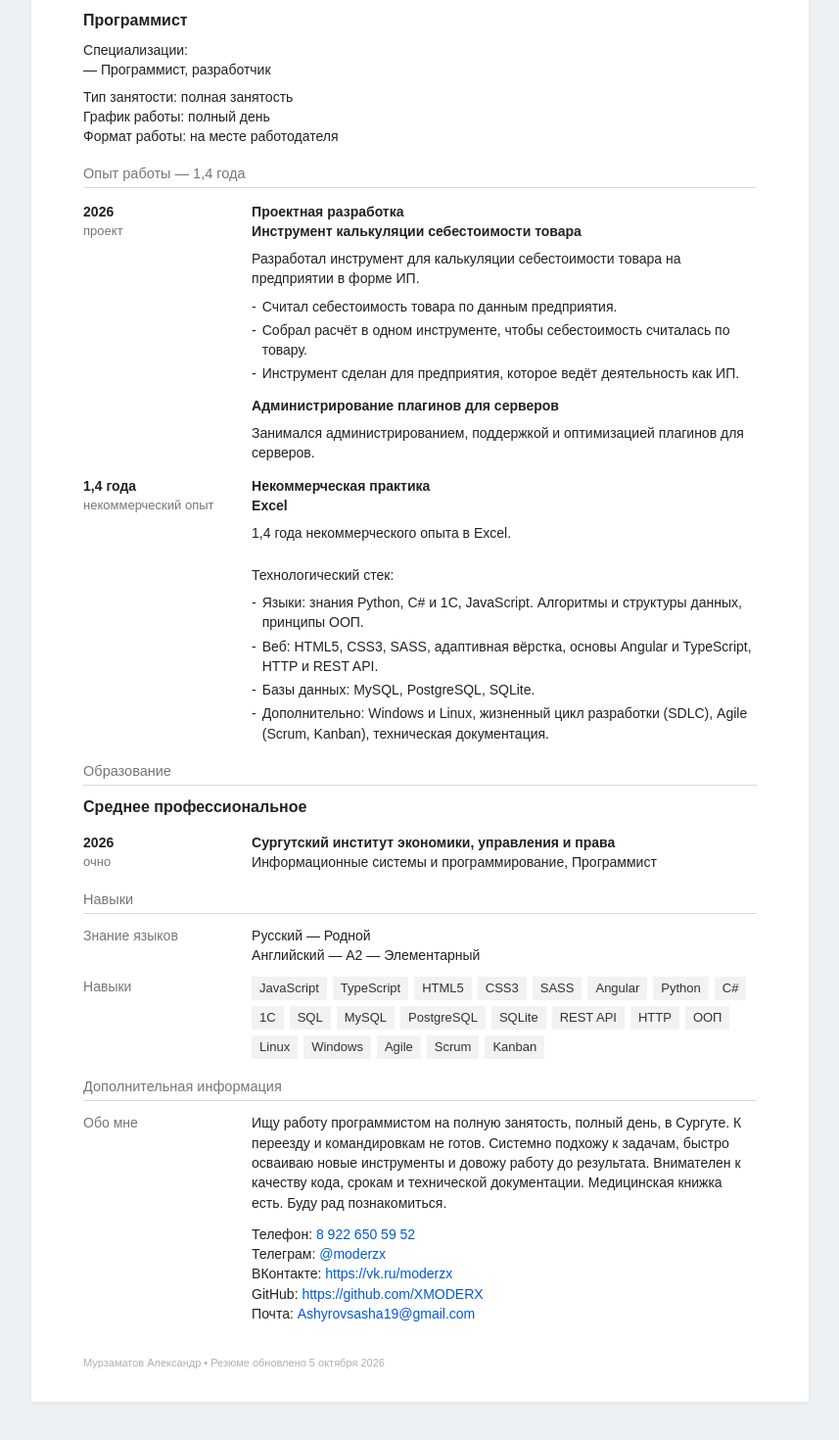
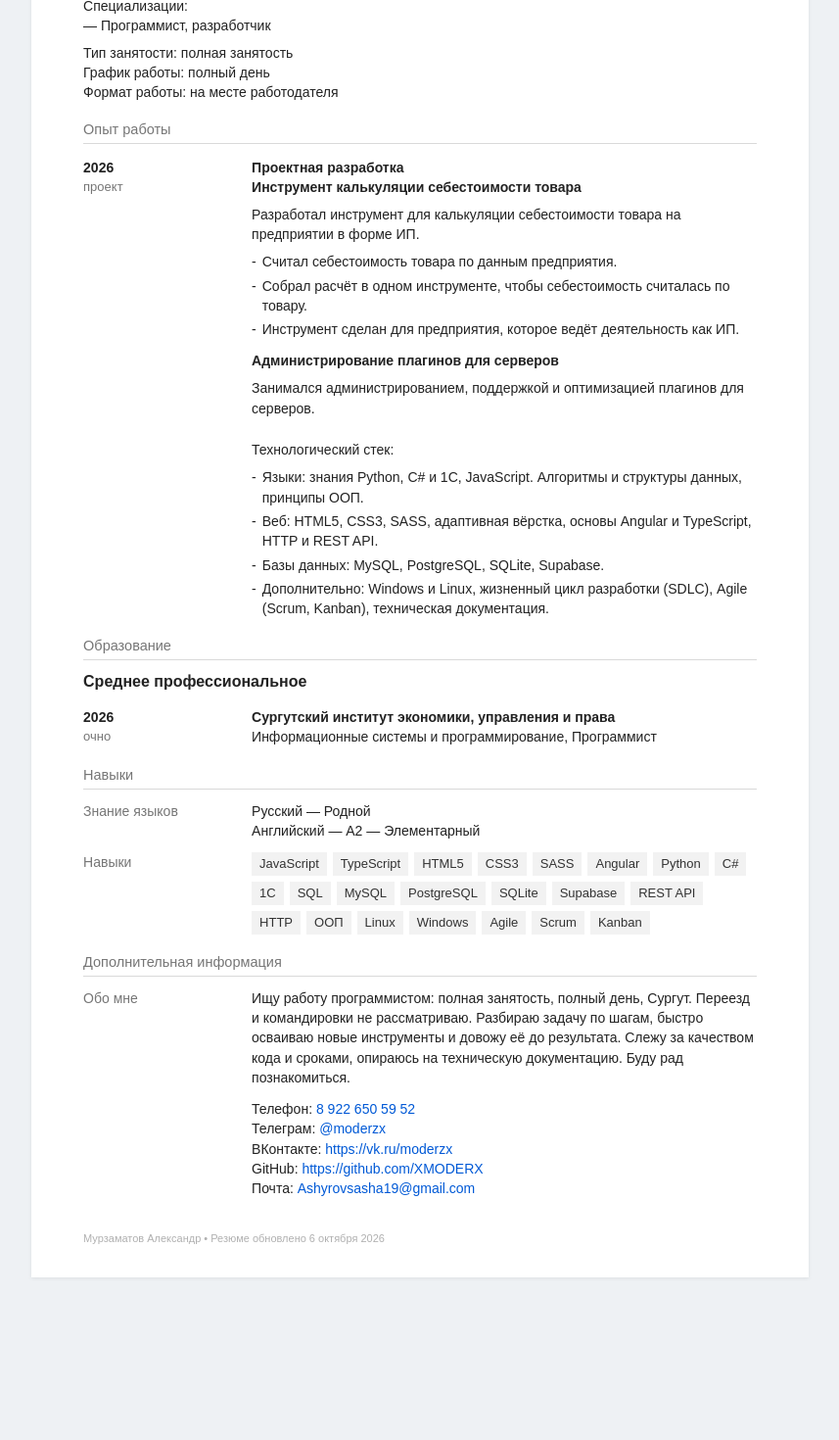
Before and after one commit to XMODERX/murzamatov-resume, a Next.js app: page / in a window 1280 px wide. Shown: the part 380-1850 px from the top of the page at 98% size, without its empty margins (211-1068 px from the left). After the commit the page ends 1732 px from the top, so only its background shows below. Built offline with nearby package versions, Linux system fonts and the light colour scheme.

Commit message:
Fix the PDF footer overlap and drop Excel from the resume.
Add Supabase, rewrite the about section, and remove the medical book line.

Co-authored-by: ashyrovsasha18 <ashyrovsasha18@icloud.com>

```diff
--- a/scripts/render-pdf.mjs
+++ b/scripts/render-pdf.mjs
@@ -17,10 +17,10 @@ await page.pdf({
   headerTemplate: "<div></div>",
   footerTemplate: `
     <div style="width:100%; font-size:9px; color:#b0b0b0; padding:0 14mm 6mm; font-family:Arial, sans-serif;">
-      Мурзаматов Александр • Резюме обновлено 5 октября 2026
+      Мурзаматов Александр • Резюме обновлено 6 октября 2026
     </div>
   `,
-  margin: { top: "8mm", right: "0", bottom: "16mm", left: "0" },
+  margin: { top: "12mm", right: "0", bottom: "16mm", left: "0" },
 });
 
 await browser.close();
--- a/src/app/globals.css
+++ b/src/app/globals.css
@@ -165,6 +165,6 @@
 
   @page {
     size: A4;
-    margin: 0;
+    margin: 12mm 0 16mm;
   }
 }
--- a/src/components/resume-document.tsx
+++ b/src/components/resume-document.tsx
@@ -14,6 +14,7 @@ const skills = [
   "MySQL",
   "PostgreSQL",
   "SQLite",
+  "Supabase",
   "REST API",
   "HTTP",
   "ООП",
@@ -68,7 +69,7 @@ function Dashes({ items }: { items: string[] }) {
 export function ResumeDocument() {
   return (
     <article className="resume-sheet mx-auto w-full max-w-[210mm] bg-white px-[14mm] pb-8 pt-0 text-[#222] shadow-[0_1px_4px_rgba(0,0,0,0.08)]">
-      <div className="resume-topbar -mx-[14mm] mb-6 h-12 bg-[#efefef]" />
+      <div className="resume-topbar -mx-[14mm] -mt-[12mm] mb-6 h-12 bg-[#efefef]" />
 
       <header>
         <h1 className="text-[28px] font-bold leading-8 tracking-normal">
@@ -108,7 +109,7 @@ export function ResumeDocument() {
       </section>
 
       <section>
-        <SectionTitle>Опыт работы — 1,4 года</SectionTitle>
+        <SectionTitle>Опыт работы</SectionTitle>
 
         <Entry when="2026" note="проект">
           <p className="font-bold leading-5">Проектная разработка</p>
@@ -135,19 +136,13 @@ export function ResumeDocument() {
           </p>
         </Entry>
 
-        <Entry when="1,4 года" note="некоммерческий опыт">
-          <p className="font-bold leading-5">Некоммерческая практика</p>
-          <p className="font-bold leading-5">Excel</p>
-          <p className="mt-2">1,4 года некоммерческого опыта в Excel.</p>
-        </Entry>
-
         <Entry>
           <p className="mt-2">Технологический стек:</p>
           <Dashes
             items={[
               "Языки: знания Python, C# и 1С, JavaScript. Алгоритмы и структуры данных, принципы ООП.",
               "Веб: HTML5, CSS3, SASS, адаптивная вёрстка, основы Angular и TypeScript, HTTP и REST API.",
-              "Базы данных: MySQL, PostgreSQL, SQLite.",
+              "Базы данных: MySQL, PostgreSQL, SQLite, Supabase.",
               "Дополнительно: Windows и Linux, жизненный цикл разработки (SDLC), Agile (Scrum, Kanban), техническая документация.",
             ]}
           />
@@ -197,11 +192,11 @@ export function ResumeDocument() {
           <p className="text-[14px] leading-5 text-[#767676]">Обо мне</p>
           <div className="flex flex-col gap-3 text-[14px] leading-[1.45]">
             <p>
-              Ищу работу программистом на полную занятость, полный день, в
-              Сургуте. К переезду и командировкам не готов. Системно подхожу к
-              задачам, быстро осваиваю новые инструменты и довожу работу до
-              результата. Внимателен к качеству кода, срокам и технической
-              документации. Медицинская книжка есть. Буду рад познакомиться.
+              Ищу работу программистом: полная занятость, полный день, Сургут.
+              Переезд и командировки не рассматриваю. Разбираю задачу по
+              шагам, быстро осваиваю новые инструменты и довожу её до
+              результата. Слежу за качеством кода и сроками, опираюсь на
+              техническую документацию. Буду рад познакомиться.
             </p>
             <div className="flex flex-col">
               <p>
@@ -230,7 +225,7 @@ export function ResumeDocument() {
       </section>
 
       <footer className="screen-footer mt-8 text-[11px] leading-4 text-[#b0b0b0]">
-        Мурзаматов Александр • Резюме обновлено 5 октября 2026
+        Мурзаматов Александр • Резюме обновлено 6 октября 2026
       </footer>
     </article>
   );
```
Also changed, not shown: 2 other files (tests, documents, lock files or other folders).
